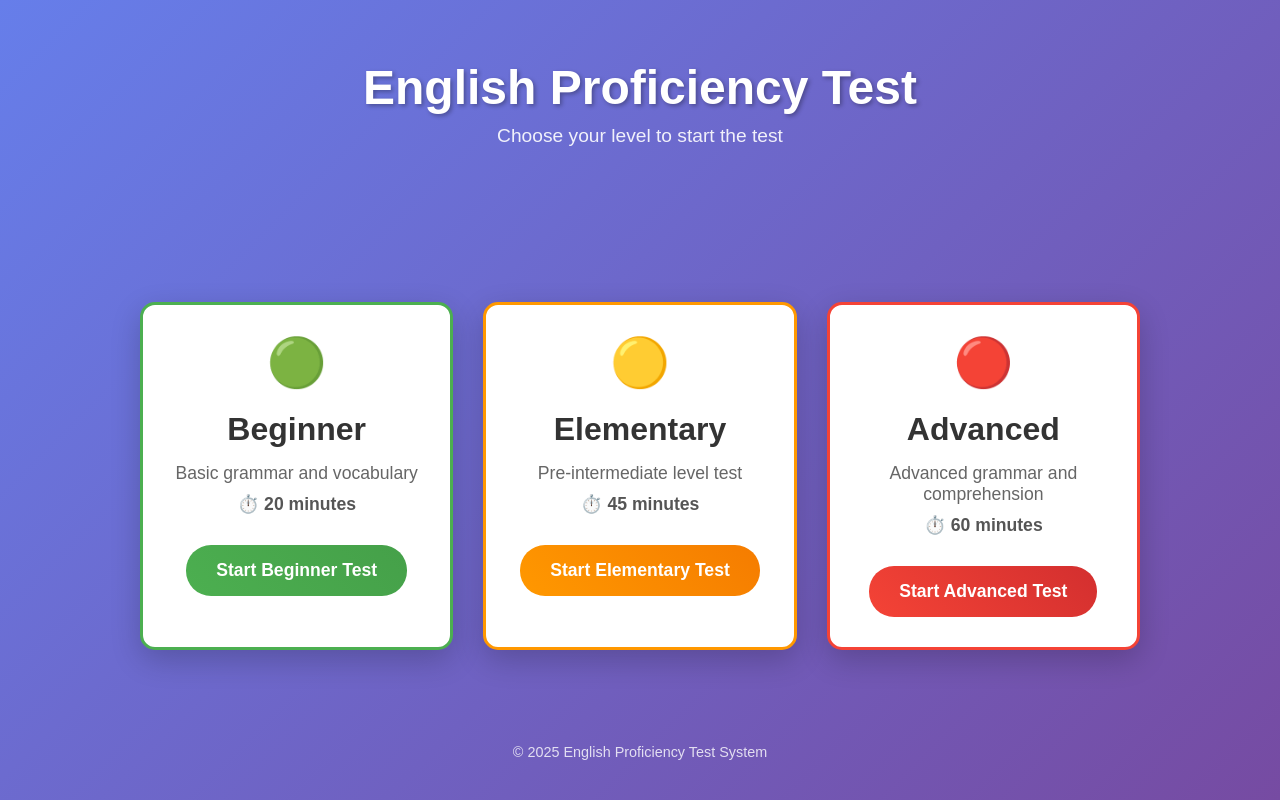
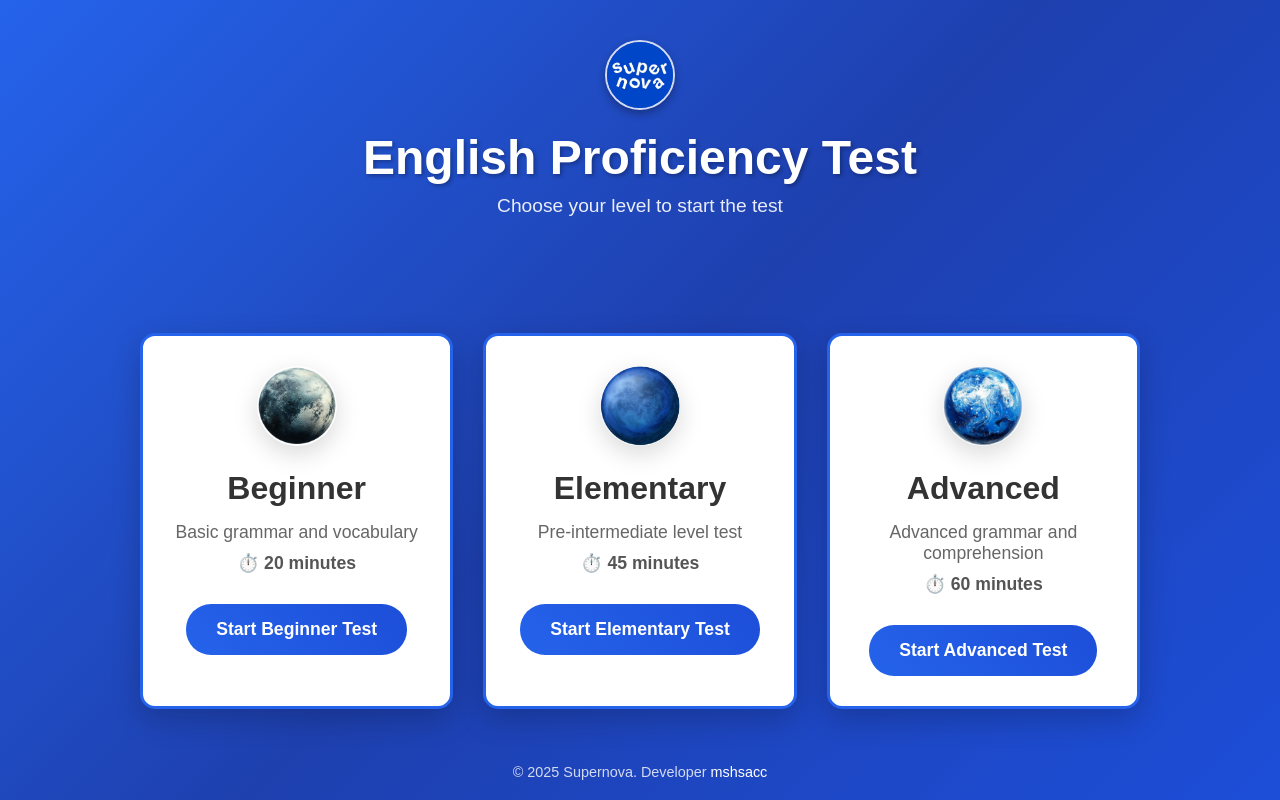
Before and after one commit to muhammadamin1308/supernova, a plain HTML site: page index.html in a window 1280 px wide. Drawn offline with Linux system fonts and the light colour scheme.

Commit message:
Add logo and level images; update styles and HTML structure for improved UI

```diff
--- a/index.html
+++ b/index.html
@@ -4,11 +4,13 @@
     <meta charset="UTF-8">
     <meta name="viewport" content="width=device-width, initial-scale=1.0">
     <title>English Proficiency Test</title>
+     <link rel="shortcut icon" type="image/x-icon" href="assets/logo.png" />
     <link rel="stylesheet" href="styles/main.css">
 </head>
 <body>
     <div class="container">
         <header>
+            <img src="assets/logo.png" alt="Supernova Logo" class="logo">
             <h1>English Proficiency Test</h1>
             <p class="subtitle">Choose your level to start the test</p>
         </header>
@@ -16,7 +18,7 @@
         <main class="level-selection">
             <div class="level-cards">
                 <div class="level-card beginner">
-                    <div class="level-icon">🟢</div>
+                    <img src="assets/levels/beginner.png" alt="Beginner Level" class="level-icon">
                     <h2>Beginner</h2>
                     <p>Basic grammar and vocabulary</p>
                     <p class="duration">⏱️ 20 minutes</p>
@@ -24,7 +26,7 @@
                 </div>
 
                 <div class="level-card elementary">
-                    <div class="level-icon">🟡</div>
+                    <img src="assets/levels/elementary.png" alt="Elementary Level" class="level-icon">
                     <h2>Elementary</h2>
                     <p>Pre-intermediate level test</p>
                     <p class="duration">⏱️ 45 minutes</p>
@@ -32,7 +34,7 @@
                 </div>
 
                 <div class="level-card advanced">
-                    <div class="level-icon">🔴</div>
+                    <img src="assets/levels/advanced.png" alt="Advanced Level" class="level-icon">
                     <h2>Advanced</h2>
                     <p>Advanced grammar and comprehension</p>
                     <p class="duration">⏱️ 60 minutes</p>
@@ -42,7 +44,7 @@
         </main>
 
         <footer>
-            <p>&copy; 2025 English Proficiency Test System</p>
+            <p>&copy; 2025 Supernova. Developer<a href="https://myurls.co/mshslink" class="footer-anchor"> mshsacc</a></p>
         </footer>
     </div>
 
--- a/styles/main.css
+++ b/styles/main.css
@@ -8,7 +8,7 @@
 
 body {
     font-family: 'Arial', 'Helvetica', sans-serif;
-    background: linear-gradient(135deg, #667eea 0%, #764ba2 100%);
+    background: linear-gradient(135deg, #2563eb 0%, #1e40af 50%, #1d4ed8 100%);
     min-height: 100vh;
     color: #333;
 }
@@ -16,7 +16,6 @@ body {
 .container {
     max-width: 1200px;
     margin: 0 auto;
-    padding: 20px;
     min-height: 100vh;
     display: flex;
     flex-direction: column;
@@ -27,6 +26,18 @@ header {
     text-align: center;
     margin-bottom: 40px;
     padding: 40px 0;
+}
+
+.logo {
+    width: 70px;
+    height: 70px;
+    border-radius: 50%;
+    margin-bottom: 20px;
+    display: block;
+    margin-left: auto;
+    margin-right: auto;
+    box-shadow: 0 4px 8px rgba(0,0,0,0.3);
+    border: 2px solid rgba(255,255,255,0.8);
 }
 
 header h1 {
@@ -68,25 +79,23 @@ header h1 {
 }
 
 .level-card:hover {
-    transform: translateY(-10px);
+    transform: translateY(-10px) scale(1.2);
     box-shadow: 0 20px 40px rgba(0,0,0,0.3);
 }
 
-.level-card.beginner {
-    border-color: #4CAF50;
-}
-
-.level-card.elementary {
-    border-color: #FF9800;
-}
-
+.level-card.beginner,
+.level-card.elementary,
 .level-card.advanced {
-    border-color: #f44336;
+    border-color: #2563eb;
 }
 
 .level-icon {
-    font-size: 3rem;
+    width: 80px;
+    height: 80px;
     margin-bottom: 20px;
+    border-radius: 50%;
+    object-fit: cover;
+    box-shadow: 0 8px 24px rgba(0,0,0,0.15);
 }
 
 .level-card h2 {
@@ -107,7 +116,7 @@ header h1 {
 }
 
 .level-btn {
-    background: linear-gradient(45deg, #667eea, #764ba2);
+    background: linear-gradient(45deg, #2563eb, #1d4ed8);
     color: white;
     border: none;
     padding: 15px 30px;
@@ -119,21 +128,12 @@ header h1 {
     font-weight: bold;
 }
 
-.level-btn:hover {
-    transform: scale(1.05);
-    box-shadow: 0 5px 15px rgba(0,0,0,0.2);
-}
 
-.beginner-btn {
-    background: linear-gradient(45deg, #4CAF50, #45a049);
-}
 
-.elementary-btn {
-    background: linear-gradient(45deg, #FF9800, #F57C00);
-}
-
+.beginner-btn,
+.elementary-btn,
 .advanced-btn {
-    background: linear-gradient(45deg, #f44336, #d32f2f);
+    background: linear-gradient(45deg, #2563eb, #1d4ed8);
 }
 
 /* Footer */
@@ -144,12 +144,14 @@ footer {
     font-size: 0.9rem;
 }
 
+.footer-anchor{
+  color: white;
+  text-decoration: none;
+  font-size: 1. 2rem;
+}
+
 /* Responsive Design */
 @media (max-width: 768px) {
-    .container {
-        padding: 10px;
-    }
-
     header h1 {
         font-size: 2rem;
     }
--- a/styles/test.css
+++ b/styles/test.css
@@ -15,14 +15,25 @@ body {
     text-align: center;
     margin-bottom: 30px;
     padding: 20px;
-    background: linear-gradient(135deg, #667eea 0%, #764ba2 100%);
+    background: linear-gradient(135deg, #2563eb 0%, #1e40af 50%, #1d4ed8 100%);
     color: white;
     border-radius: 10px;
-    box-shadow: 0 5px 15px rgba(0,0,0,0.1);
+    box-shadow: 0 5px 15px rgba(37, 99, 235, 0.2);
+}
+
+.logo {
+    width: 50px;
+    height: 50px;
+    border-radius: 50%;
+    display: block;
+    margin-left: auto;
+    margin-right: auto;
+    box-shadow: 0 4px 8px rgba(0,0,0,0.3);
+    border: 2px solid rgba(255,255,255,0.8);
 }
 
 .test-header h1 {
-    margin-bottom: 10px;
+    margin: 0 0 10px 0;
     font-size: 2.5rem;
 }
 
@@ -44,7 +55,7 @@ body {
     position: fixed;
     bottom: 20px;
     right: 20px;
-    background: rgba(102, 126, 234, 0.9);
+    background: rgba(37, 99, 235, 0.9);
     color: white;
     padding: 12px 20px;
     border-radius: 25px;
@@ -167,8 +178,8 @@ input[type="text"] {
 
 input[type="text"]:focus {
     outline: none;
-    border-color: #667eea;
-    box-shadow: 0 0 0 3px rgba(102, 126, 234, 0.1);
+    border-color: #2563eb;
+    box-shadow: 0 0 0 3px rgba(37, 99, 235, 0.1);
 }
 
 select {
@@ -181,7 +192,7 @@ select {
 
 select:focus {
     outline: none;
-    border-color: #667eea;
+    border-color: #2563eb;
 }
 
 /* Feedback Styles */
@@ -211,7 +222,7 @@ select:focus {
 }
 
 button {
-    background: linear-gradient(135deg, #667eea 0%, #764ba2 100%);
+    background: linear-gradient(135deg, #2563eb 0%, #1d4ed8 100%);
     color: white;
     padding: 12px 30px;
     border: none;
@@ -224,7 +235,7 @@ button {
 
 button:hover {
     transform: translateY(-2px);
-    box-shadow: 0 5px 15px rgba(102, 126, 234, 0.4);
+    box-shadow: 0 5px 15px rgba(37, 99, 235, 0.4);
 }
 
 button:active {
@@ -266,7 +277,7 @@ button:active {
 
 .progress-bar {
     height: 5px;
-    background: linear-gradient(90deg, #667eea, #764ba2);
+    background: linear-gradient(90deg, #2563eb, #1d4ed8);
     width: 0%;
     transition: width 0.5s ease;
 }
```
Also changed, not shown: levels/advanced.html (+1 -0 lines), levels/beginner.html (+1 -0 lines), levels/elementary.html (+1 -0 lines), assets/levels/advanced.png (added), assets/levels/beginner.png (added), assets/levels/elementary.png (added), assets/logo.png (added), 1 other file.
